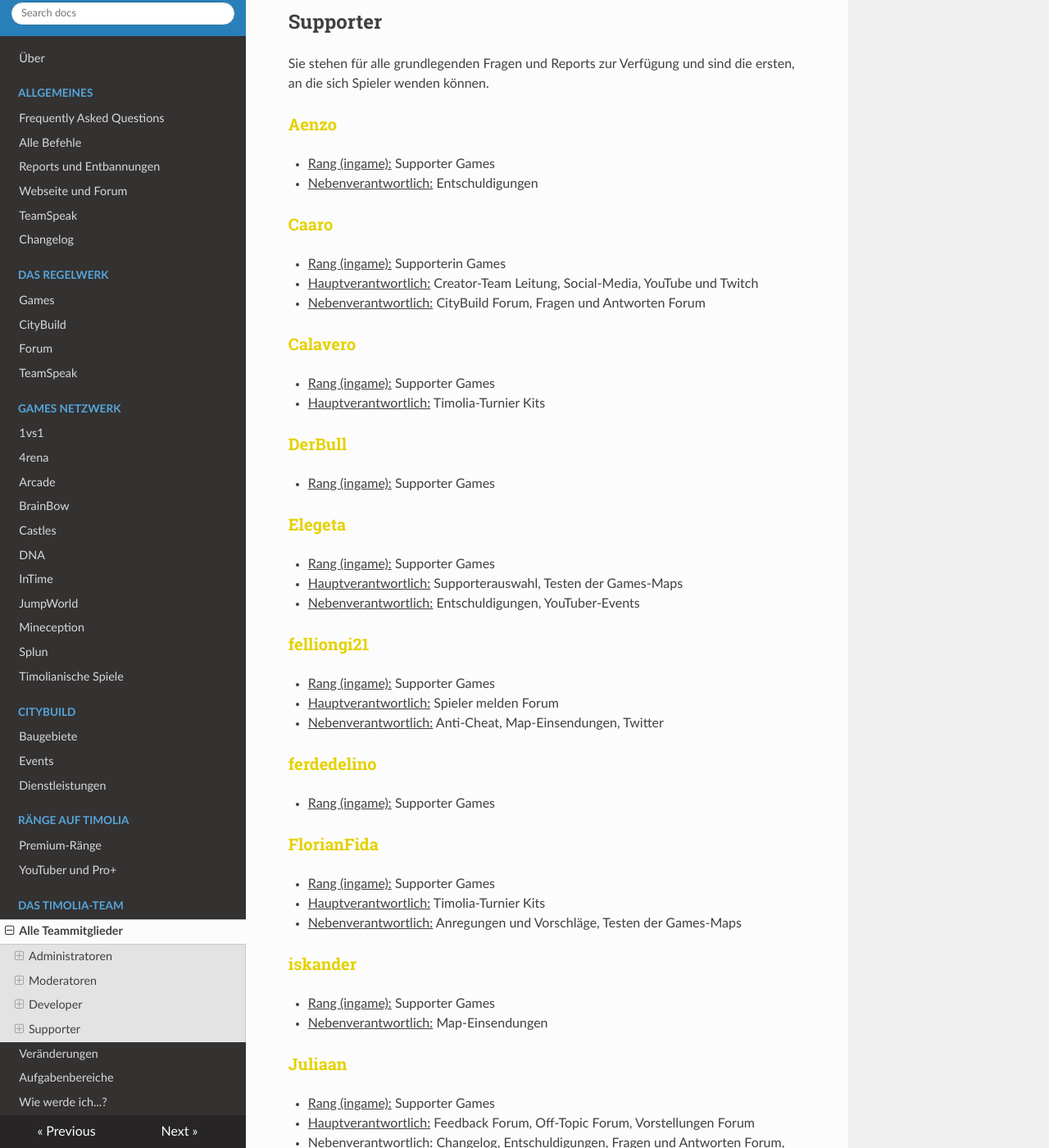
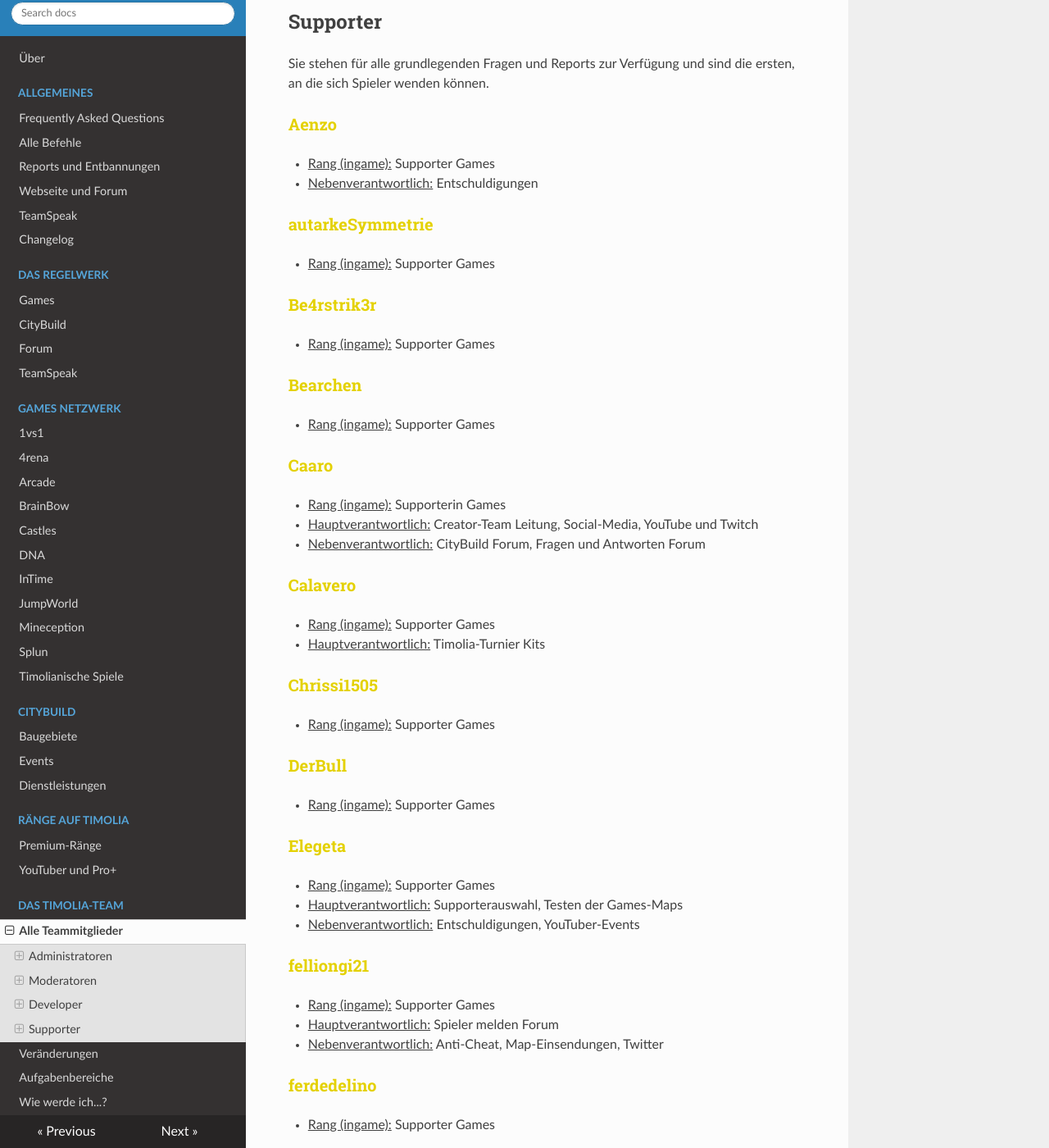
Before and after one commit to TimoliaDE/HowTo, an MkDocs documentation site: the page built from docs/team/members.md, in a window 1280 px wide and 1400 px high, scrolled down 4214 px. Shown: the whole window at 82% size. Built offline with MkDocs 1.6.1, drawn with Linux system fonts in a browser that asks for light colours; nearby versions of some CDN libraries; old or Windows-style settings are respelled for this version of MkDocs; some of the changed text lies outside the part shown.

Commit message:
Update members.md

```diff
--- a/docs/team/members.md
+++ b/docs/team/members.md
@@ -135,6 +135,15 @@ Sie stehen für alle grundlegenden Fragen und Reports zur Verfügung und sind di
 - <u>Rang (ingame):</u> Supporter Games
 - <u>Nebenverantwortlich:</u> Entschuldigungen
 
+### <strong><span style="color:#E4D100">autarkeSymmetrie</span></strong>
+- <u>Rang (ingame):</u> Supporter Games
+
+### <strong><span style="color:#E4D100">Be4rstrik3r</span></strong>
+- <u>Rang (ingame):</u> Supporter Games
+
+### <strong><span style="color:#E4D100">Bearchen</span></strong>
+- <u>Rang (ingame):</u> Supporter Games
+
 ###<strong><span style="color:#E4D100">Caaro</span></strong>
 - <u>Rang (ingame):</u> Supporterin Games
 - <u>Hauptverantwortlich:</u> Creator-Team Leitung, Social-Media, YouTube und Twitch
@@ -143,6 +152,9 @@ Sie stehen für alle grundlegenden Fragen und Reports zur Verfügung und sind di
 ###<strong><span style="color:#E4D100">Calavero</span></strong>
 - <u>Rang (ingame):</u> Supporter Games
 - <u>Hauptverantwortlich:</u> Timolia-Turnier Kits
+
+### <strong><span style="color:#E4D100">Chrissi1505</span></strong>
+- <u>Rang (ingame):</u> Supporter Games
 
 ###<strong><span style="color:#E4D100">DerBull</span></strong>
 - <u>Rang (ingame):</u> Supporter Games
@@ -219,6 +231,9 @@ Sie stehen für alle grundlegenden Fragen und Reports zur Verfügung und sind di
 - <u>Rang (ingame):</u> Supporter Games
 - <u>Hauptverantwortlich:</u> Entschuldigungen, Anregungen und Vorschläge
 - <u>Nebenverantwortlich:</u> Map-Einsendungen
+
+### <strong><span style="color:#E4D100">Tim9875432</span></strong>
+- <u>Rang (ingame):</u> Supporter Games
 
 ### <strong><span style="color:#E4D100">TobCrafterDE</span></strong>
 - <u>Rang (ingame):</u> Supporter Games
```
